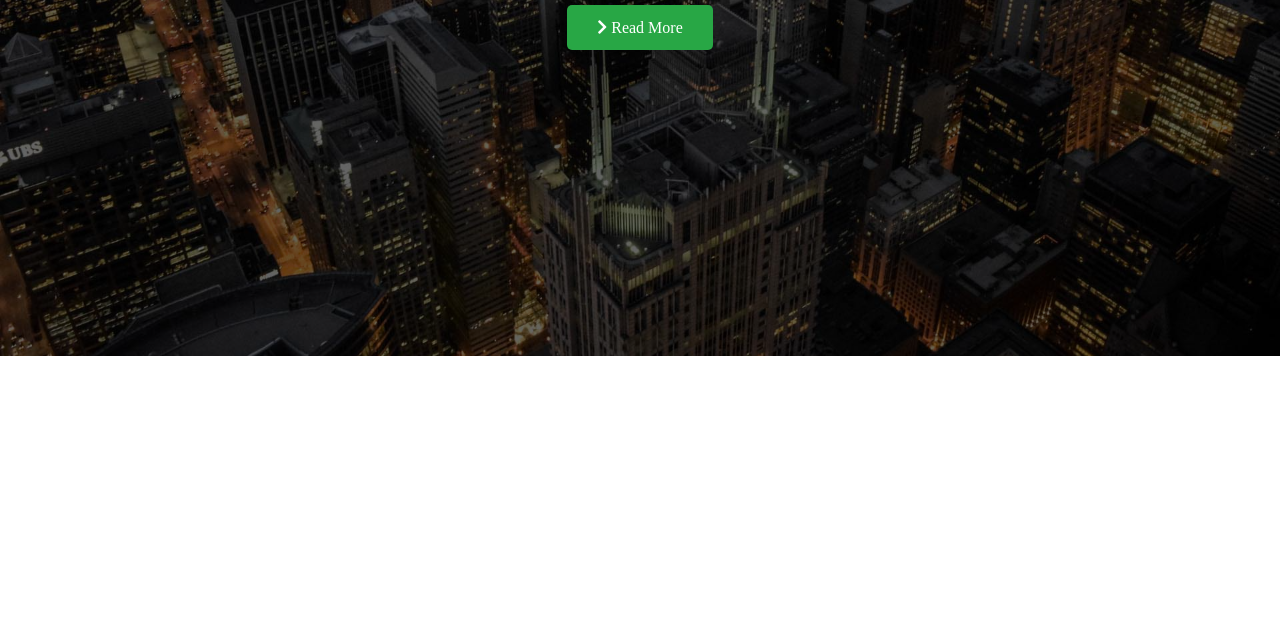
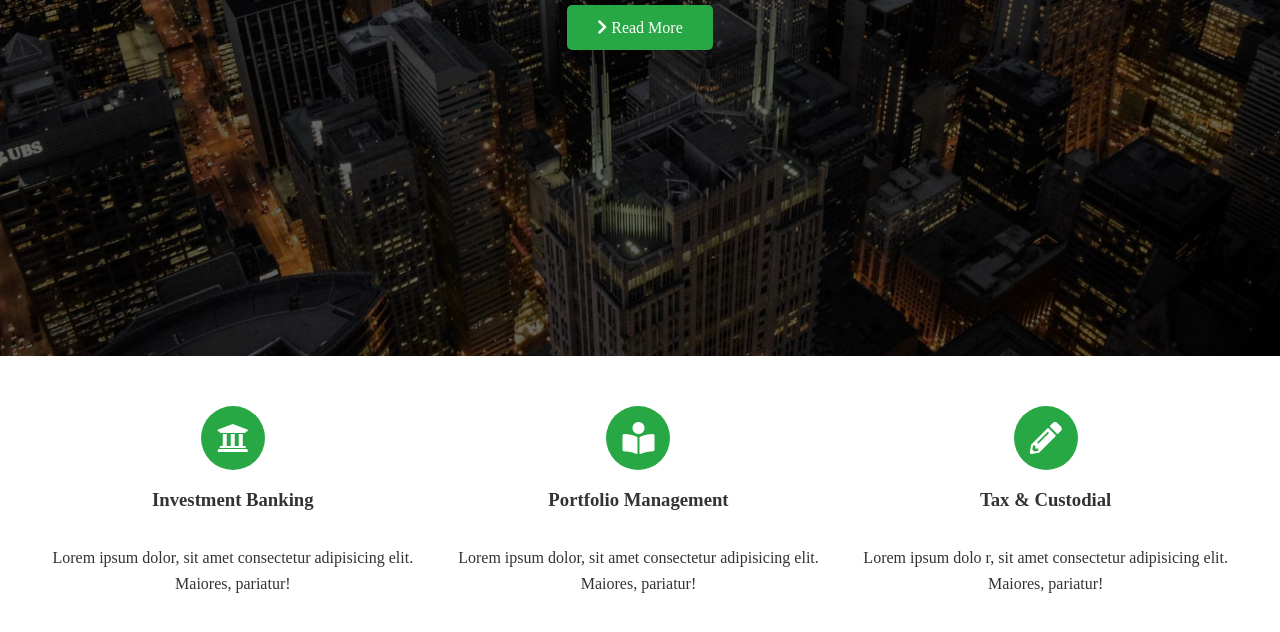
Before and after one commit to darthinvader/Html-Tutorial, a plain HTML site: page Edge_Ledger/index.html in a window 1280 px wide. Shown: the part 444-1076 px from the top of the page. Before the commit the page ends 800 px from the top, so only its background shows below. Drawn offline with Linux system fonts and the light colour scheme.

Commit message:
[feat] main area

```diff
--- a/Edge_Ledger/index.html
+++ b/Edge_Ledger/index.html
@@ -38,6 +38,33 @@
       <a href="#about" class="btn"><i class="fas fa-chevron-right"></i> Read More</a>
     </div>
   </header>
+  <main>
+    <section id="about" class="icons bg-light">
+      <div class="flex-items">
+        <div>
+          <i class="fas fa-university fa-2x"></i>
+          <div>
+            <h3>Investment Banking</h3>
+            <p>Lorem ipsum dolor, sit amet consectetur adipisicing elit. Maiores, pariatur!</p>
+          </div>
+        </div>
+        <div>
+          <i class="fas fa-book-reader fa-2x"></i>
+          <div>
+            <h3>Portfolio Management</h3>
+            <p>Lorem ipsum dolor, sit amet consectetur adipisicing elit. Maiores, pariatur!</p>
+          </div>
+        </div>
+        <div>
+          <i class="fas fa-pencil-alt fa-2x"></i>
+          <div>
+            <h3>Tax & Custodial</h3>
+            <p>Lorem ipsum dolo r, sit amet consectetur adipisicing elit. Maiores, pariatur!</p>
+          </div>
+        </div>
+      </div>
+    </section>
+  </main>
 </body>
 
 </html>
--- a/Edge_Ledger/style.css
+++ b/Edge_Ledger/style.css
@@ -113,3 +113,22 @@ img{
 .hero * {
   z-index:10;
 }
+
+/* Icons */
+
+.icons {
+  padding:30px;
+}
+
+.icons h3 {
+  font-weight: bold;
+  margin-bottom:30px;
+}
+
+.icons i{
+  background-color: #28a745;
+  color:white;
+  padding:1rem;
+  border-radius:50%;
+  margin-bottom:15px;
+}
--- a/Edge_Ledger/utilities.css
+++ b/Edge_Ledger/utilities.css
@@ -41,3 +41,16 @@
   background: lightgray;
   color:#333;
 }
+
+/* Flex Items */
+.flex-items{
+  display:flex;
+  text-align:center;
+  justify-content:center;
+  text-align: center;
+  height:100%;
+}
+
+.flex-items > div {
+  padding:20px;
+}
```
